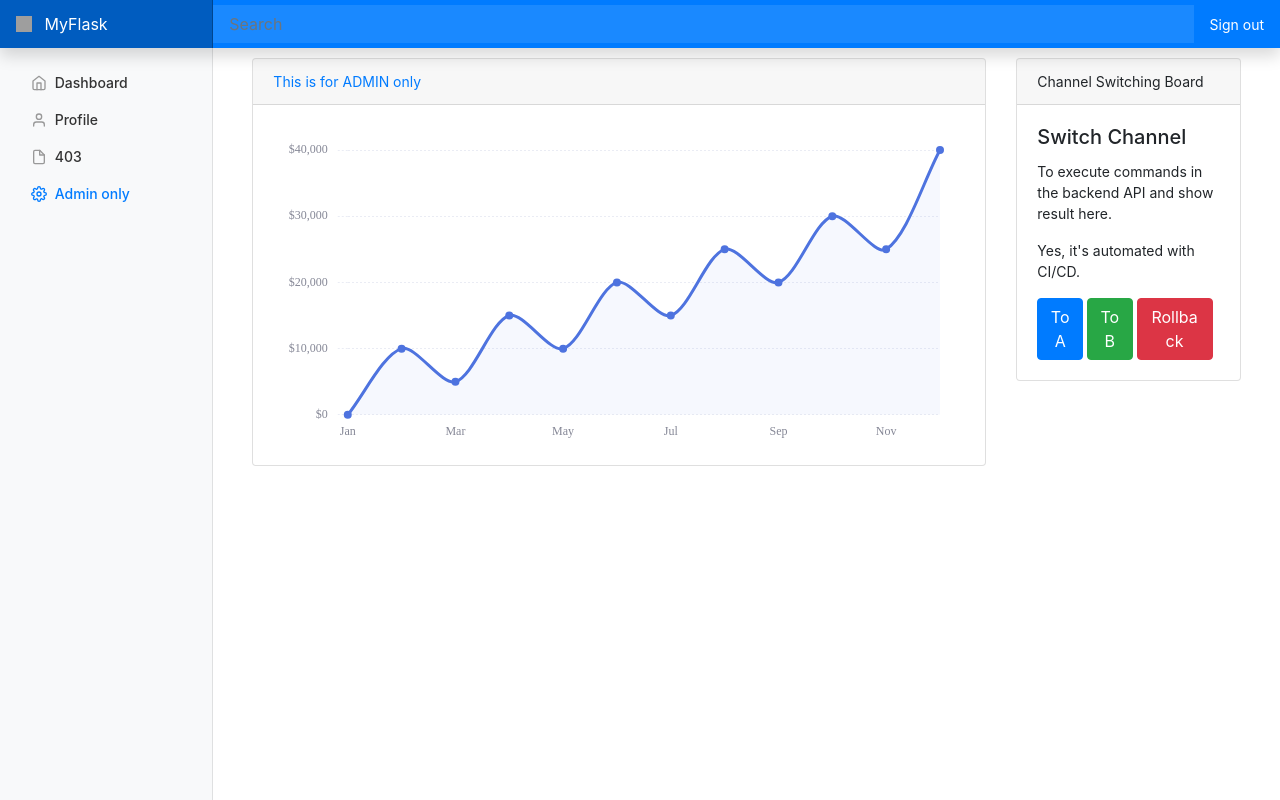
After one commit to loitd/myflask, a Flask app: page /admin in a window 1280 px wide. The commit adds this page. Run offline with Flask 2, Linux system fonts and the light colour scheme; some libraries are stand-ins or nearby versions; grey boxes are pictures that could not be loaded.

Commit message:
lauto added and commited for minor fixes & features

```diff
--- a/app1/static/js/common.js
+++ b/app1/static/js/common.js
@@ -0,0 +1,3 @@
+$(document).ready(function(){
+    feather.replace();
+});
--- a/app1/templates/base/base.html
+++ b/app1/templates/base/base.html
@@ -23,7 +23,7 @@
 <script src="https://cdn.jsdelivr.net/npm/popper.js@1.16.0/dist/umd/popper.min.js" integrity="sha384-Q6E9RHvbIyZFJoft+2mJbHaEWldlvI9IOYy5n3zV9zzTtmI3UksdQRVvoxMfooAo" crossorigin="anonymous"></script>
 <link rel="stylesheet" href="https://stackpath.bootstrapcdn.com/bootstrap/4.5.0/css/bootstrap.min.css" integrity="sha384-9aIt2nRpC12Uk9gS9baDl411NQApFmC26EwAOH8WgZl5MYYxFfc+NcPb1dKGj7Sk" crossorigin="anonymous">
 <script src="https://stackpath.bootstrapcdn.com/bootstrap/4.5.0/js/bootstrap.min.js" integrity="sha384-OgVRvuATP1z7JjHLkuOU7Xw704+h835Lr+6QL9UvYjZE3Ipu6Tp75j7Bh/kR0JKI" crossorigin="anonymous"></script>
-
+<script src="https://cdn.jsdelivr.net/npm/feather-icons@4.28.0/dist/feather.min.js"></script>
 <!-- Any additional scripts here -->
 {% block footer %}{% endblock %}
 
--- a/app1/templates/base/base_inner.html
+++ b/app1/templates/base/base_inner.html
@@ -70,14 +70,12 @@
                                 403
                             </a>
                         </li>
-                        <!--
                         <li class="nav-item">
-                        <a class="nav-link" href="#">
-                            <span data-feather="shopping-cart"></span>
-                            Products
-                        </a>
+                            <a class="nav-link {% if url_for('index_blp.admin') in request.path %}active{% endif %}" href="{{ url_for('index_blp.admin') }}">
+                                <span data-feather="settings"></span>
+                                Admin only
+                            </a>
                         </li>
-                        -->
                     </ul>
                 </div>
             </nav>
--- /dev/null
+++ b/app1/templates/home/admin.html
@@ -0,0 +1,90 @@
+{% extends 'base/base_inner.html' %}
+
+{% block title %}Homepage{% endblock %}
+
+{% block content %}
+  <main role="main" class="col-md-9 ml-sm-auto col-lg-10 px-4">
+
+    <div class="container-fluid" style="margin-top: 10px;">
+      <div class="row">
+
+      <div class="col-md-9">
+        <div class="card">
+          <div class="card-header text-primary">
+            This is for ADMIN only
+          </div>
+          <div class="card-body">
+            <canvas id="myAreaChart" height="320"></canvas>
+          </div>
+        </div>
+      </div>
+
+      <div class="col-md-3">
+        <div class="card">
+          <div class="card-header">
+            Channel Switching Board
+          </div>
+          <div class="card-body">
+            <h5 class="card-title">Switch Channel</h5>
+            <p class="card-text">To execute commands in the backend API and show result here.</p>
+            <p>Yes, it's automated with CI/CD.</p>
+            <button type="button" class="btn btn-primary swchannelbtn col-md-3" id="btn2onepay" data-toggle="modal" data-target="#modal1" data-w2="switch to A">To A</button>
+            <button type="button" class="btn btn-success swchannelbtn col-md-3" id="btn2onepay" data-toggle="modal" data-target="#modal1" data-w2="switch to B">To B</button>
+            <button type="button" class="btn btn-danger  swchannelbtn col-md-5" id="btn2onepay" data-toggle="modal" data-target="#modal1" data-w2="rollback">Rollback</button>
+          </div>
+        </div>
+      </div>
+
+      </div><!-- .row -->
+    </div><!-- .container-fluid -->
+
+  </main>
+  </div>
+  </div>
+
+  <!-- MODALS -->
+  <div class="modal fade" id="modal1" tabindex="-1" role="dialog" aria-labelledby="exampleModalLabel" aria-hidden="true">
+  <div class="modal-dialog">
+  <div class="modal-content">
+    <div class="modal-header">
+      <h5 class="modal-title" id="exampleModalLabel">Are you sure?</h5>
+      <button type="button" class="close" data-dismiss="modal" aria-label="Close">
+        <span aria-hidden="true">&times;</span>
+      </button>
+    </div>
+    <div class="modal-body">
+      <p>We will now do your command: <b><span id="modal1target" style="color: red;"></span></b>?</p>
+    </div>
+    <div class="modal-footer">
+      <button type="button" class="btn btn-secondary" data-dismiss="modal">Close</button>
+      <button type="button" class="btn btn-danger" id="btnyes">Yes, do it!</button>
+    </div>
+  </div>
+  </div>
+  </div>
+
+  <!-- OVERLAY -->
+  <div class="overlay" id="overlay1">
+    <div class="overlayspinner">
+      <div class="spinner-grow text-success" role="status">
+        <span class="sr-only">Loading...</span>
+      </div>
+    <div class="spinner-grow text-primary" role="status">
+      <span class="sr-only">Loading...</span>
+    </div>
+    <div class="spinner-grow text-warning" role="status">
+      <span class="sr-only">Loading...</span>
+    </div>
+    </div>
+    <p class="overlaytxt">Please wait while we do your command</p>
+  </div>
+
+{% endblock %}
+
+{% block footer %}
+  <script src="https://cdn.jsdelivr.net/npm/chart.js@2.9.3/dist/Chart.min.js"></script>
+  <link rel="stylesheet" href="https://cdn.jsdelivr.net/npm/chart.js@2.9.3/dist/Chart.min.css">
+  <script src="{{ url_for('static', filename='js/chart-area-demo.js') }}"></script>
+  <link href="{{ url_for('static', filename='css/dashboard.css') }}" rel="stylesheet">
+  <script src="{{ url_for('static', filename='js/dashboard.js') }}"></script>
+{% endblock %}
--- a/app1/views/index/__init__.py
+++ b/app1/views/index/__init__.py
@@ -13,7 +13,7 @@ index_blp = Blueprint('index_blp', __name__)
 @index_blp.route('/', methods = ['GET'])
 @index_blp.route('/index', methods = ['GET'])
 @login_required
-@admin_perm.require(http_exception=403)
+# @admin_perm.require(http_exception=403)
 def index():
     return render_template('home/index.html')
 
@@ -27,6 +27,12 @@ def profile():
 def hello():
     return render_template('home/index.html')
 
+@index_blp.route('/admin', methods = ['GET'])
+# @login_required
+@admin_perm.require(http_exception=403)
+def admin():
+    return render_template('home/admin.html')
+
 @index_blp.errorhandler(403)
 def authorisation_failed(e):
     return redirect(url_for("index_blp.page403"))
--- a/test_reports/junit.xml
+++ b/test_reports/junit.xml
@@ -1 +1 @@
-<?xml version="1.0" encoding="utf-8"?><testsuites><testsuite errors="0" failures="0" hostname="DESKTOP-KGFRJ8M" name="pytest" skipped="0" tests="5" time="0.970" timestamp="2020-08-05T01:08:32.611069"><testcase classname="tests.test_app1.functionals.test_auth" file="tests\test_app1\functionals\test_auth.py" line="5" name="test_unauth_access" time="0.345"></testcase><testcase classname="tests.test_app1.functionals.test_auth" file="tests\test_app1\functionals\test_auth.py" line="14" name="test_login" time="0.078"></testcase><testcase classname="tests.test_app1.functionals.test_auth" file="tests\test_app1\functionals\test_auth.py" line="41" name="test_login_success" time="0.016"></testcase><testcase classname="tests.test_app1.functionals.test_auth" file="tests\test_app1\functionals\test_auth.py" line="58" name="test_register" time="0.047"></testcase><testcase classname="tests.test_app1.units.test_models" file="tests\test_app1\units\test_models.py" line="3" name="test_init_db" time="0.000"></testcase></testsuite></testsuites>
+<?xml version="1.0" encoding="utf-8"?><testsuites><testsuite errors="0" failures="0" hostname="DESKTOP-KGFRJ8M" name="pytest" skipped="0" tests="5" time="1.055" timestamp="2020-08-05T01:51:48.239521"><testcase classname="tests.test_app1.functionals.test_auth" file="tests\test_app1\functionals\test_auth.py" line="5" name="test_unauth_access" time="0.403"></testcase><testcase classname="tests.test_app1.functionals.test_auth" file="tests\test_app1\functionals\test_auth.py" line="14" name="test_login" time="0.088"></testcase><testcase classname="tests.test_app1.functionals.test_auth" file="tests\test_app1\functionals\test_auth.py" line="41" name="test_login_success" time="0.017"></testcase><testcase classname="tests.test_app1.functionals.test_auth" file="tests\test_app1\functionals\test_auth.py" line="58" name="test_register" time="0.044"></testcase><testcase classname="tests.test_app1.units.test_models" file="tests\test_app1\units\test_models.py" line="3" name="test_init_db" time="0.008"></testcase></testsuite></testsuites>
```
Also changed, not shown: app1/templates/common/permission_denied.html (+11 -27 lines).
